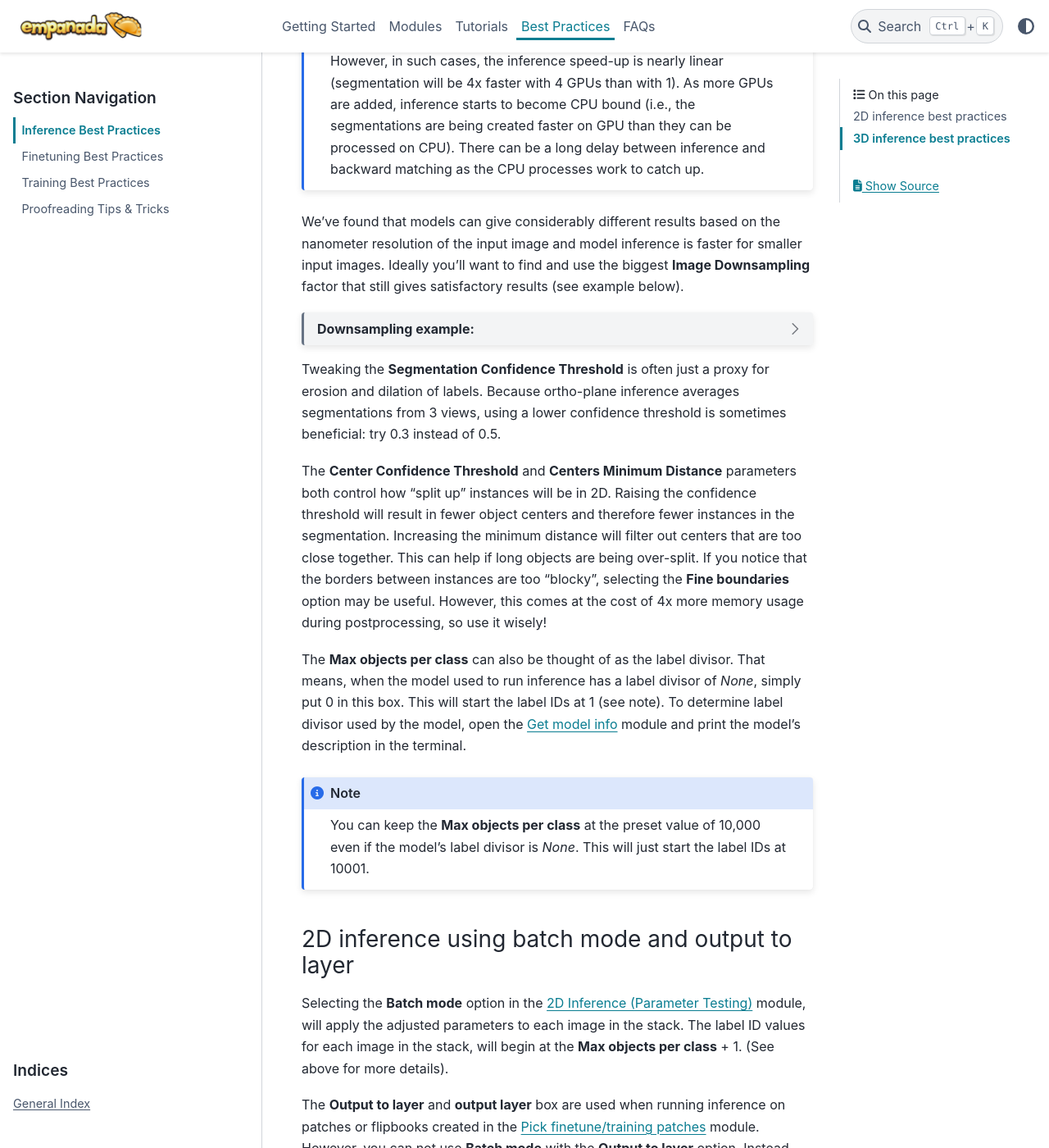
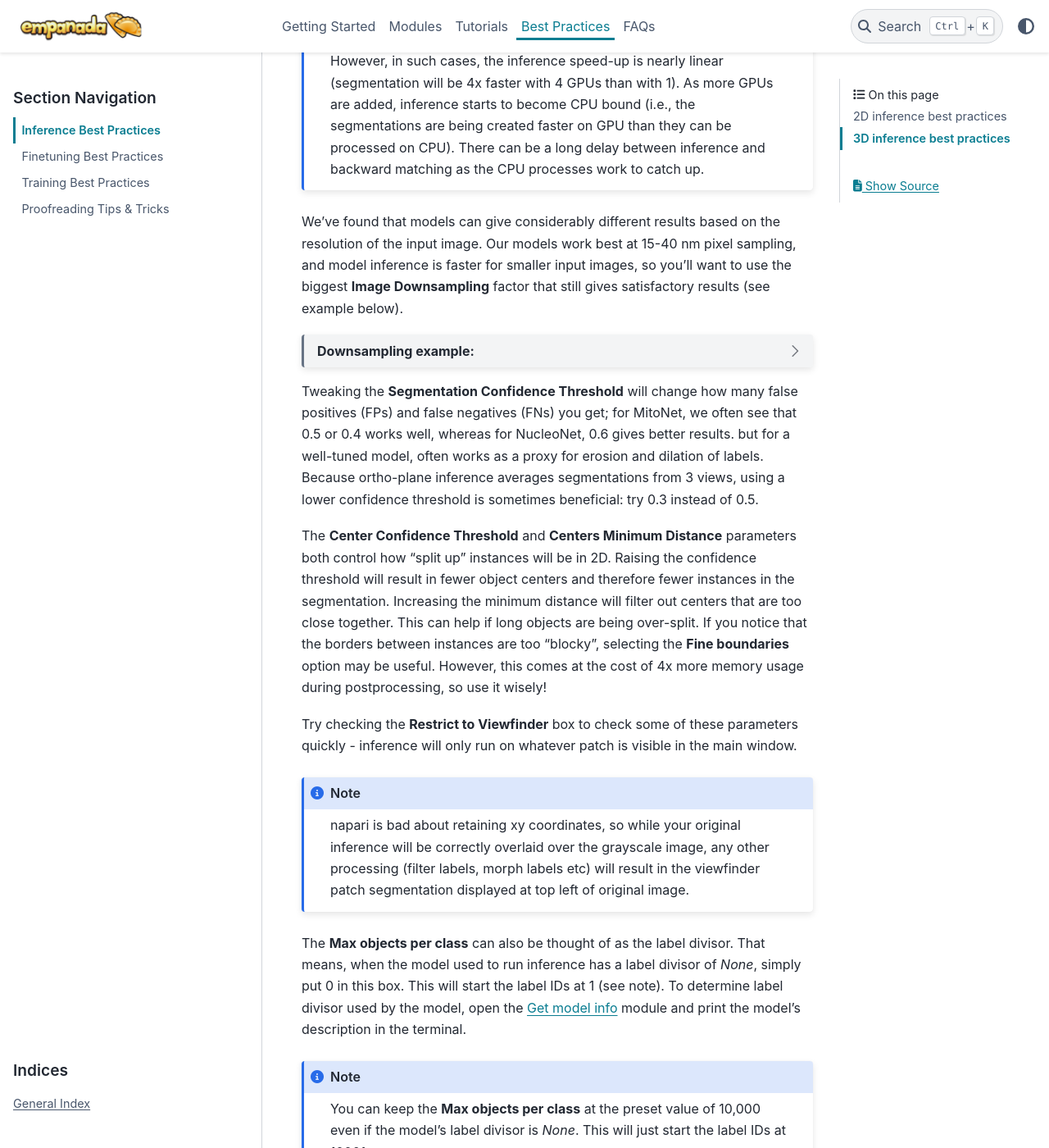
Before and after one commit to volume-em/empanada-napari-docs, a Sphinx documentation site: the page built from docs/best_practice/inference_bp.rst, in a window 1280 px wide and 1400 px high, scrolled down 598 px. Shown: the whole window at 82% size. Built offline with Sphinx 7.4.7 and the PyData theme 0.15.4, drawn with Linux system fonts in a browser that asks for light colours.

Commit message:
docs: Improve inference best practices, add new FAQs, and update release notes.

```diff
--- a/docs/best_practice/index.rst
+++ b/docs/best_practice/index.rst
@@ -3,7 +3,11 @@
 Best Practices
 --------------
 
+.. important::
 
+    **Always keep an eye on your terminal window!**
+
+    This is where progress for some processes (tiling, inference etc) is visible, and results for some modules (count labels, delete labels etc) are printed out.
 
 
 .. toctree::
--- a/docs/best_practice/inference_bp.rst
+++ b/docs/best_practice/inference_bp.rst
@@ -25,10 +25,9 @@ make the model faster on your system's hardware.
   faster on GPU than they can be processed on CPU). There can be a long delay between
   inference and backward matching as the CPU processes work to catch up.
 
-We've found that models can give considerably different results based on the nanometer
-resolution of the input image and model inference is faster for smaller input images.
-Ideally you'll want to find and use the biggest **Image Downsampling** factor that still gives
-satisfactory results (see example below).
+We’ve found that models can give considerably different results based on the resolution of the input image.
+Our models work best at 15-40 nm pixel sampling, and model inference is faster for smaller input images,
+so you’ll want to use the biggest **Image Downsampling** factor that still gives satisfactory results (see example below).
 
 .. dropdown:: Downsampling example:
 
@@ -46,9 +45,9 @@ satisfactory results (see example below).
         in particular.
 
 
-Tweaking the **Segmentation Confidence Threshold** is often just a proxy for erosion and dilation of labels.
-Because ortho-plane inference averages segmentations from 3 views, using a lower confidence
-threshold is sometimes beneficial: try 0.3 instead of 0.5.
+Tweaking the **Segmentation Confidence Threshold** will change how many false positives (FPs) and false negatives (FNs) you get; for MitoNet,
+we often see that 0.5 or 0.4 works well, whereas for NucleoNet, 0.6 gives better results. but for a well-tuned model, often works as a proxy for erosion and dilation of labels.
+Because ortho-plane inference averages segmentations from 3 views, using a lower confidence threshold is sometimes beneficial: try 0.3 instead of 0.5.
 
 The **Center Confidence Threshold** and **Centers Minimum Distance** parameters both control how "split up"
 instances will be in 2D. Raising the confidence threshold will result in fewer object centers
@@ -56,6 +55,13 @@ and therefore fewer instances in the segmentation. Increasing the minimum distan
 will filter out centers that are too close together. This can help if long objects are being over-split. If you notice
 that the borders between instances are too "blocky", selecting the **Fine boundaries** option may be useful.
 However, this comes at the cost of 4x more memory usage during postprocessing, so use it wisely!
+
+Try checking the **Restrict to Viewfinder** box to check some of these parameters quickly - inference will only run on whatever patch is visible in the main window.
+
+.. note::
+
+    napari is bad about retaining xy coordinates, so while your original inference will be correctly overlaid over the grayscale image, any other processing (filter labels, morph labels etc)
+    will result in the viewfinder patch segmentation displayed at top left of original image.
 
 The **Max objects per class** can also be thought of as the label divisor. That means, when the model used to run inference has a label divisor
 of *None*, simply put 0 in this box. This will start the label IDs at 1 (see note). To determine label divisor used by the model, open the
--- a/docs/index.rst
+++ b/docs/index.rst
@@ -86,8 +86,8 @@ empanada-napari
 
 .. important::
 
-   empanada-napari version 1.2 is now available! This latest version has new models for nuclei and lipid droplets, new plugins and updated 2D and 3D inference modules.
-   We have also frozen the numba (0.59.0) and napari (0.4.18) versions to avoid dependency conflicts.
+   empanada-napari version 1.2 has new models for nuclei and lipid droplets, new plugins and updated 2D and 3D inference modules.
+   Numba (0.59.0), czfile (1.x)  and napari (0.4.18) are frozen to avoid dependency conflicts.
    Check out how to update to the latest version :ref:`here! <update-install>`
 
 .. note::
```
Also changed, not shown: docs/faq/index.rst (+39 -17 lines).
